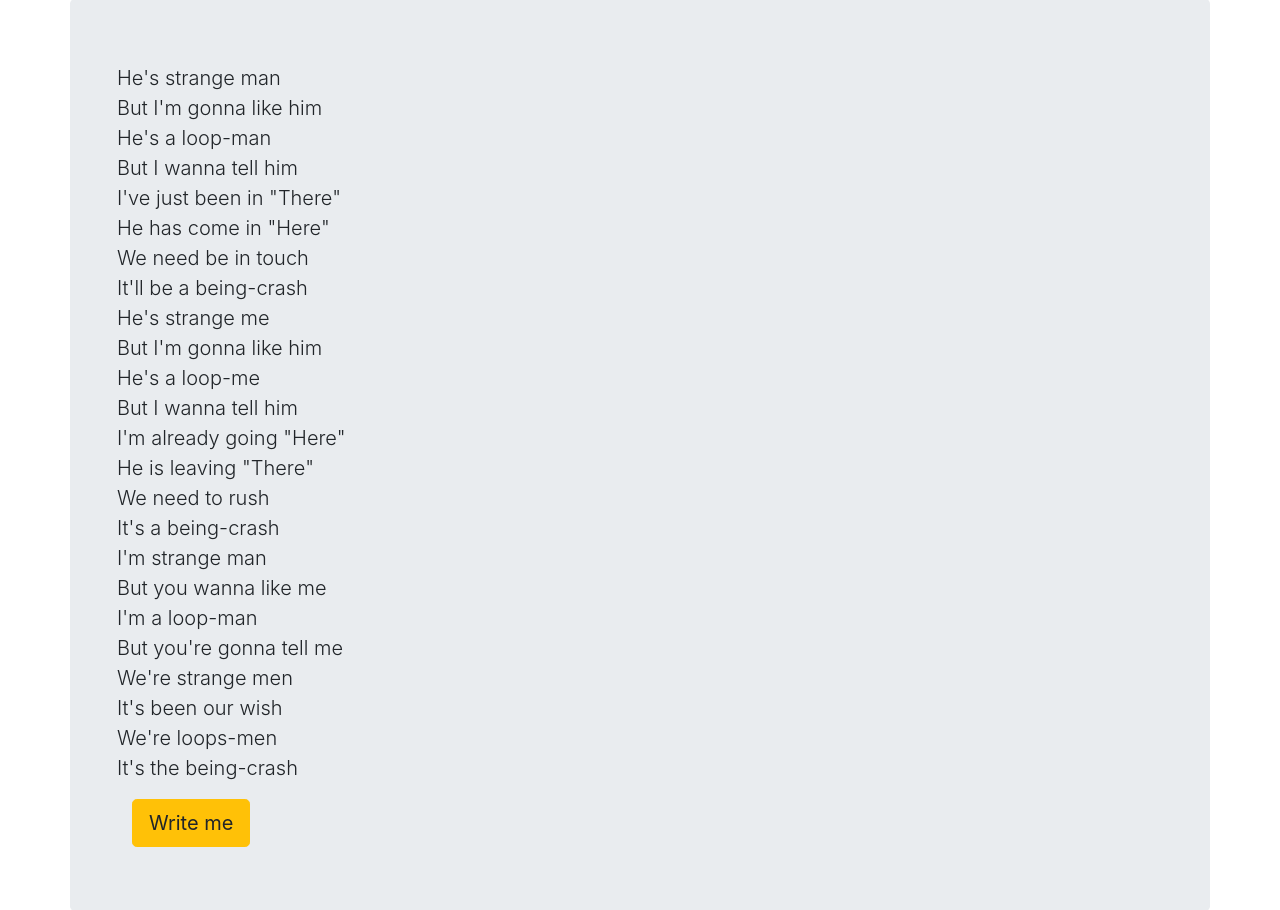
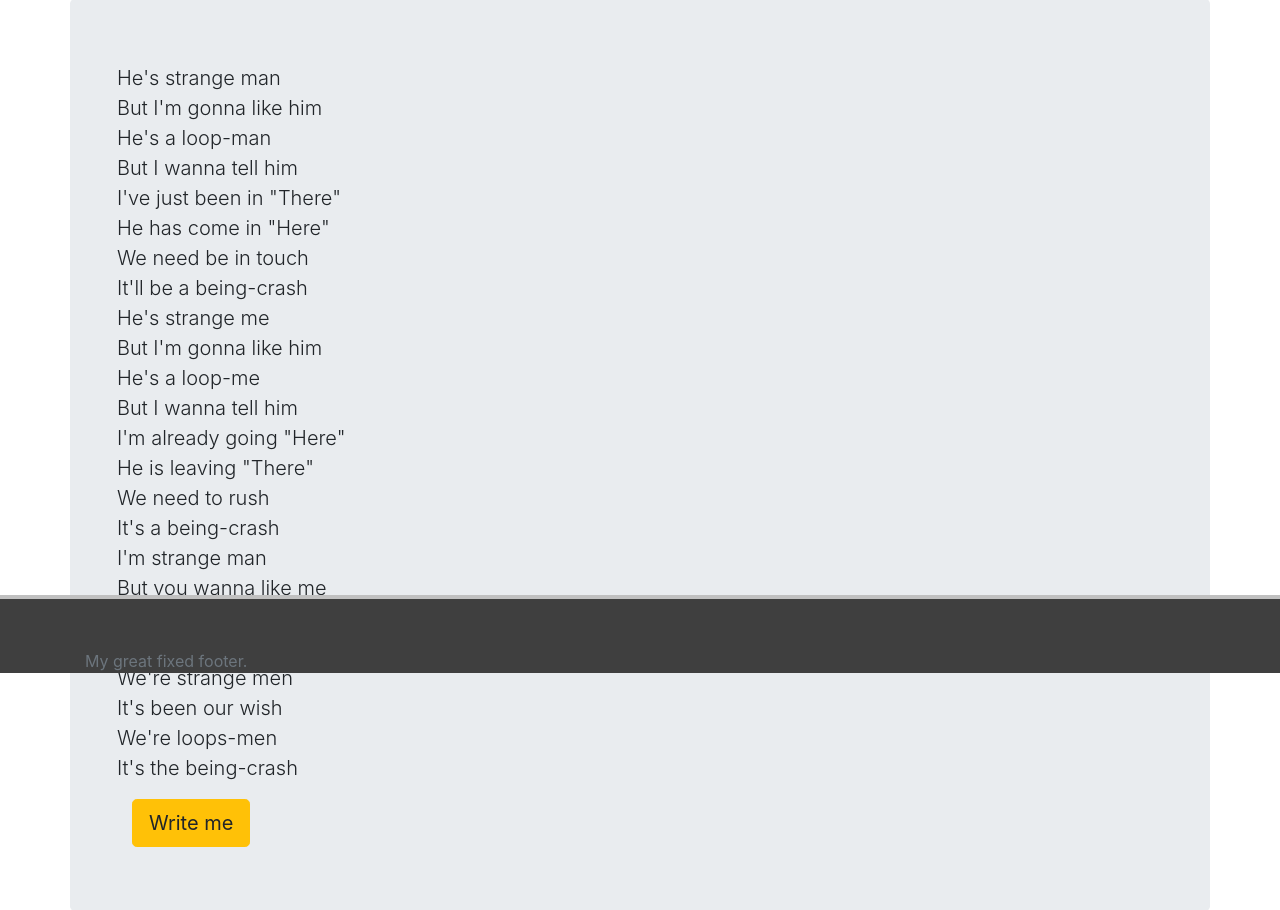
Before and after one commit to nbox363/nbox_site, a Django app: page /about_me/ in a window 1280 px wide. Shown: the part 127-1037 px from the top of the page. Run offline with Django 3.2, Linux system fonts and the light colour scheme; some libraries are stand-ins or nearby versions.

Commit message:
add footer

```diff
--- a/home/templates/home/about.html
+++ b/home/templates/home/about.html
@@ -37,7 +37,7 @@
 </p>
 
 <div class="col-xs-12 col-sm-12 col-md-3 col-lg-3 col-xl-2">
-    <a href="{% url 'contact' %}"><button align="right" class="btn btn-warning btn-lg" type="button">Write
+    <a href="{% url 'contact' %}"><button class="btn btn-warning btn-lg" type="button">Write
             me</button></a>
 </div>
 {% endblock %}
--- a/home/templates/home/works_page.html
+++ b/home/templates/home/works_page.html
@@ -1,7 +1,7 @@
 {% extends "home/wrapper.html" %}
 
 {% block title %} WORKS {% endblock %}
-
+{% block p %} active {% endblock %}
 {% block content %}
 <p>Here is will be my work</p>
 {% endblock %}
--- a/home/templates/home/wrapper.html
+++ b/home/templates/home/wrapper.html
@@ -25,6 +25,8 @@
 
     <title>{% block title %}{% endblock %}</title>
 </head>
+
+
 
 <body>
     <nav class="navbar navbar-expand-lg navbar-light bg-light sticky-top">
@@ -73,4 +75,12 @@
     </div>
 </body>
 
+
+<footer class="fixed-bottom">
+    <div class="container">
+        <span class="text-muted">My great fixed footer.</span>
+    </div>
+</footer>
+
+
 </html>
```
Also changed, not shown: home/static/home/base.css (line endings or trailing spaces).
